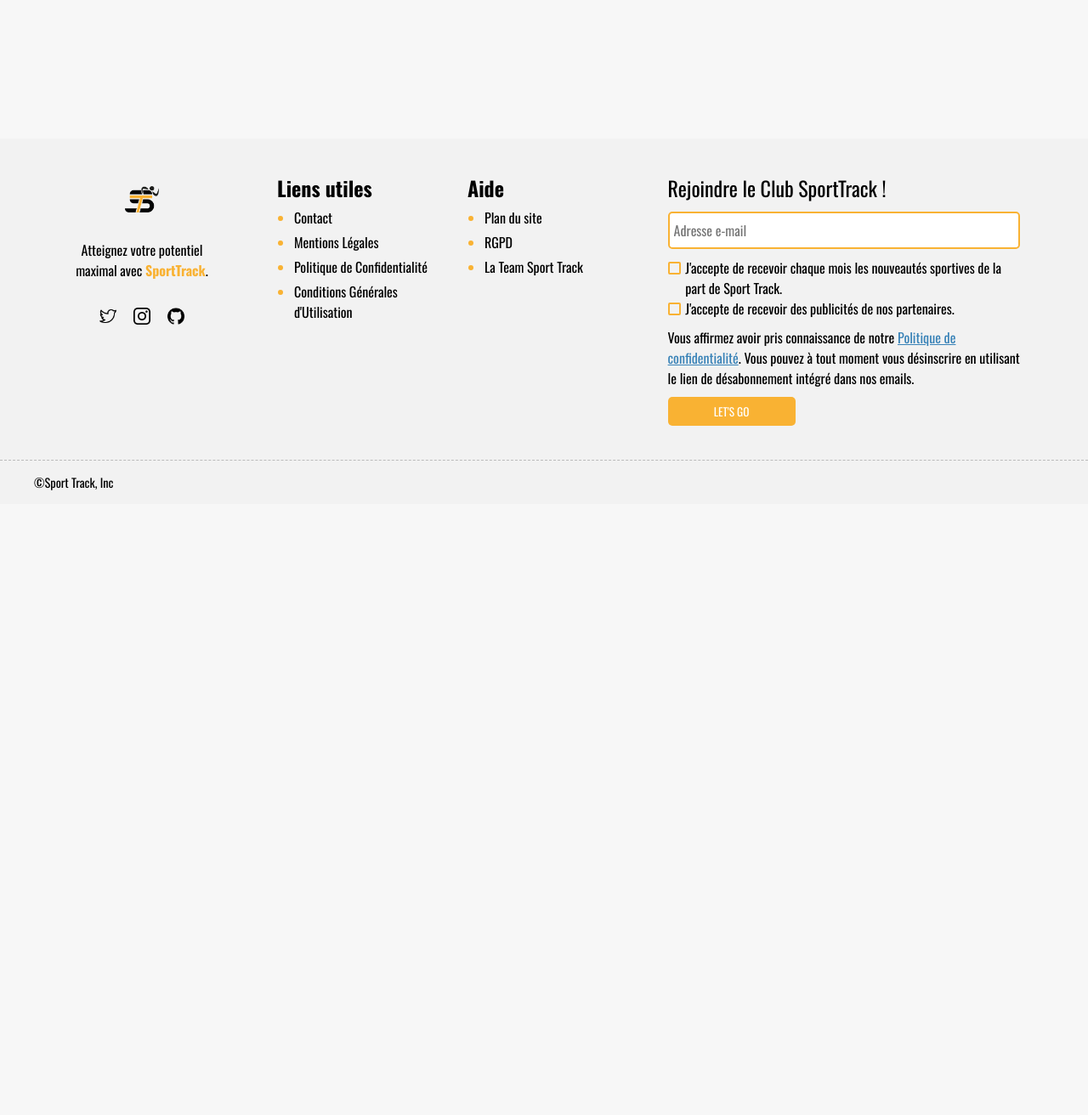
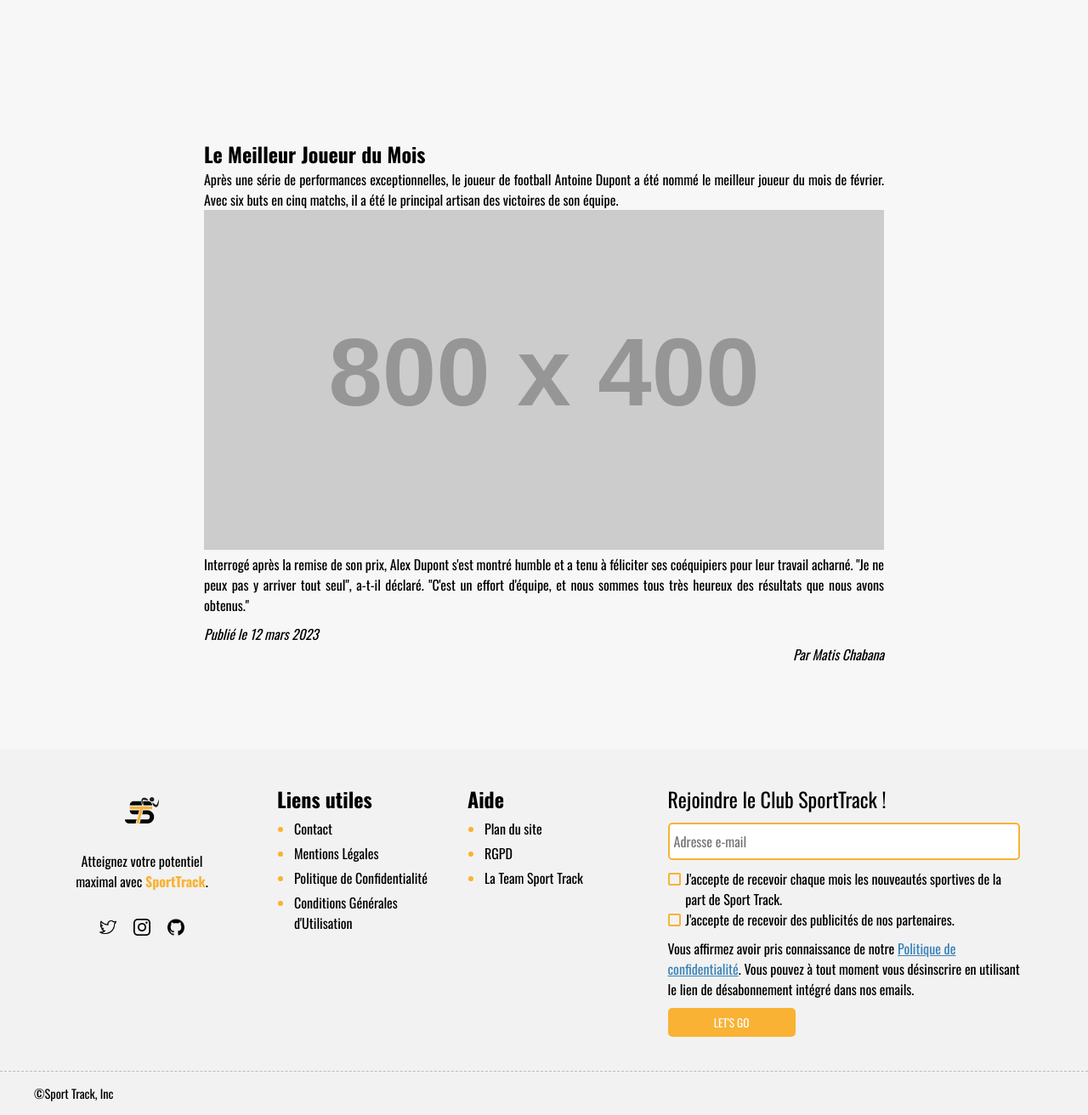
Before and after one commit to Arthur-Le-M/Sport-Track, a PHP site: page /Accueil/accueil_connecte.php in a window 1280 px wide. Shown: the part 641-1953 px from the top of the page at 85% size. Before the commit the page ends 1218 px from the top, so only its background shows below. Run offline with PHP 8.4, Linux system fonts and the light colour scheme; the visitor is signed in with stand-in values (Sample User, id 1); grey boxes labelled with a size stand in for pictures from a placeholder-image service; data that the repository does not hold is empty; some libraries are stand-ins or nearby versions.

Commit message:
Ajout d'un article dans la page d'accueil

```diff
--- a/Accueil/accueil_connecte.css
+++ b/Accueil/accueil_connecte.css
@@ -38,3 +38,47 @@ h1 {
 h1 img {
     margin-left: 0.8%;
   }
+
+  .img-container {
+    text-align: center;
+}
+
+img {
+    max-width: 100%;
+    height: auto;
+}
+
+.author {
+    font-style: italic;
+    text-align: right;
+}
+
+.date {
+    margin-top: 10px;
+    font-style: italic;
+    text-align: left;
+}
+
+.container {
+    display: flex;
+    justify-content: center;
+    align-items: center;
+  }
+
+  article {
+    max-width: 800px;
+    text-align: justify;
+    margin-bottom: 100px;
+  }
+
+@media screen and (max-width: 680px) {
+    img {
+        max-width: 90%;
+        height: auto;
+    }
+
+    article {
+        max-width: 90%;
+        text-align: justify;
+      }
+}
--- a/Accueil/accueil_connecte.php
+++ b/Accueil/accueil_connecte.php
@@ -39,6 +39,18 @@
         <h3>Profil</h3>
     </div>
 </div>
+    <div class="container">
+		<article>
+			<h2>Le Meilleur Joueur du Mois</h2>
+			<p>Après une série de performances exceptionnelles, le joueur de football Antoine Dupont a été nommé le meilleur joueur du mois de février. Avec six buts en cinq matchs, il a été le principal artisan des victoires de son équipe.</p>
+			<div class="img-container">
+				<img src="https://via.placeholder.com/800x400.png?text=Antoine+Dupont" alt="Antoine Dupont">
+			</div>
+			<p>Interrogé après la remise de son prix, Alex Dupont s'est montré humble et a tenu à féliciter ses coéquipiers pour leur travail acharné. "Je ne peux pas y arriver tout seul", a-t-il déclaré. "C'est un effort d'équipe, et nous sommes tous très heureux des résultats que nous avons obtenus."</p>
+			<div class="date">Publié le 12 mars 2023</div>
+			<div class="author">Par Matis Chabana</div>
+		</article>
+	</div>
 <?php
     // Import du footer (commun à toutes les pages)
     require "../Template/footer.php";
--- a/Information/css/rgpd.css
+++ b/Information/css/rgpd.css
@@ -10,6 +10,7 @@ main{
 .rgpdP{
     width: 50%;
     margin-bottom: 4%;
+	text-align: justify;
 }
 
 
--- a/Template/config.php
+++ b/Template/config.php
@@ -1,7 +1,7 @@
 <?php
 
 function getConnection() {
-    $bdd = new PDO('mysql:host=localhost;dbname=bd_sporttrack','root','');
+    $bdd = new PDO('mysql:host=localhost;dbname=bd_sporttrack','root','root');
     return $bdd;
 }
 
```
